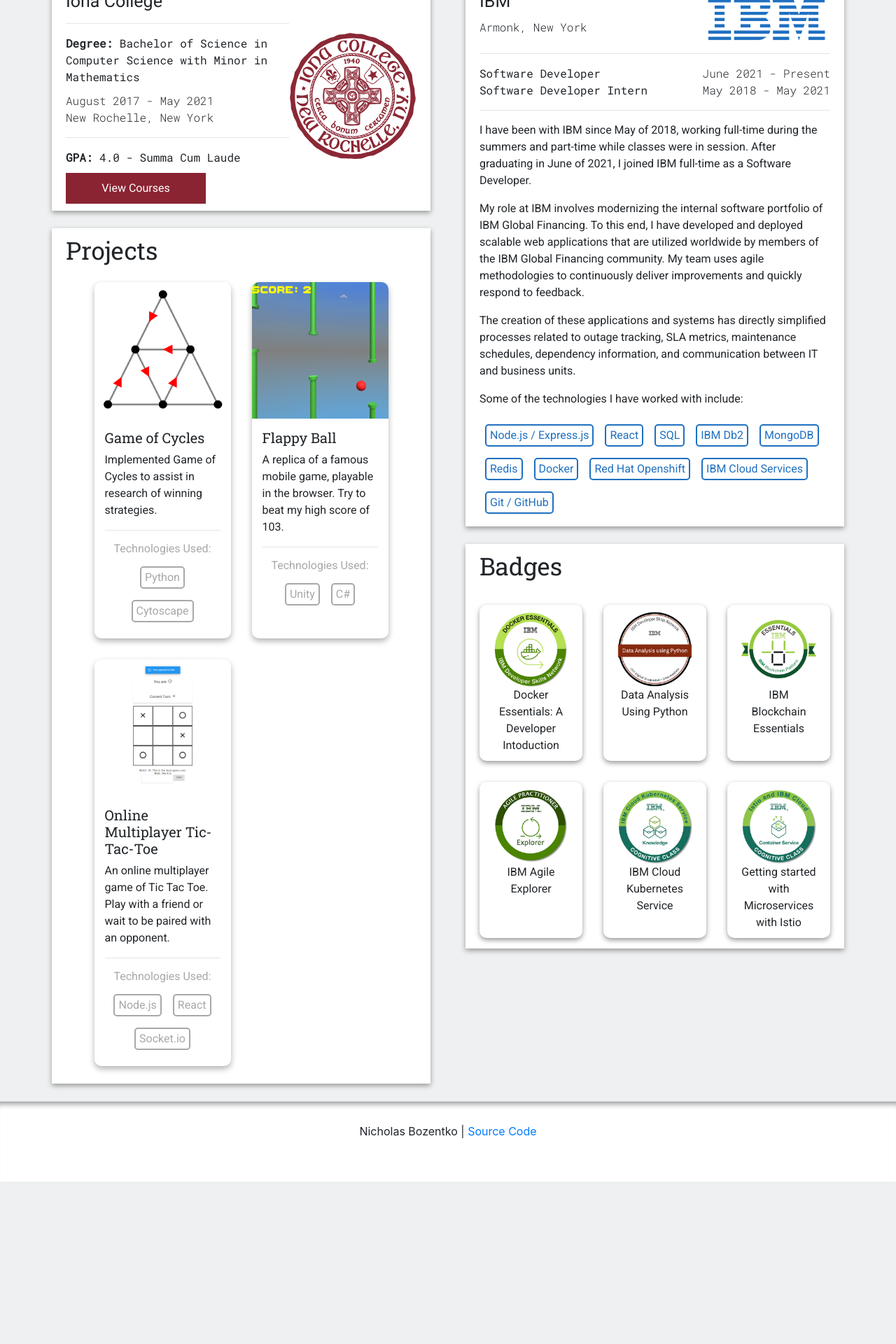
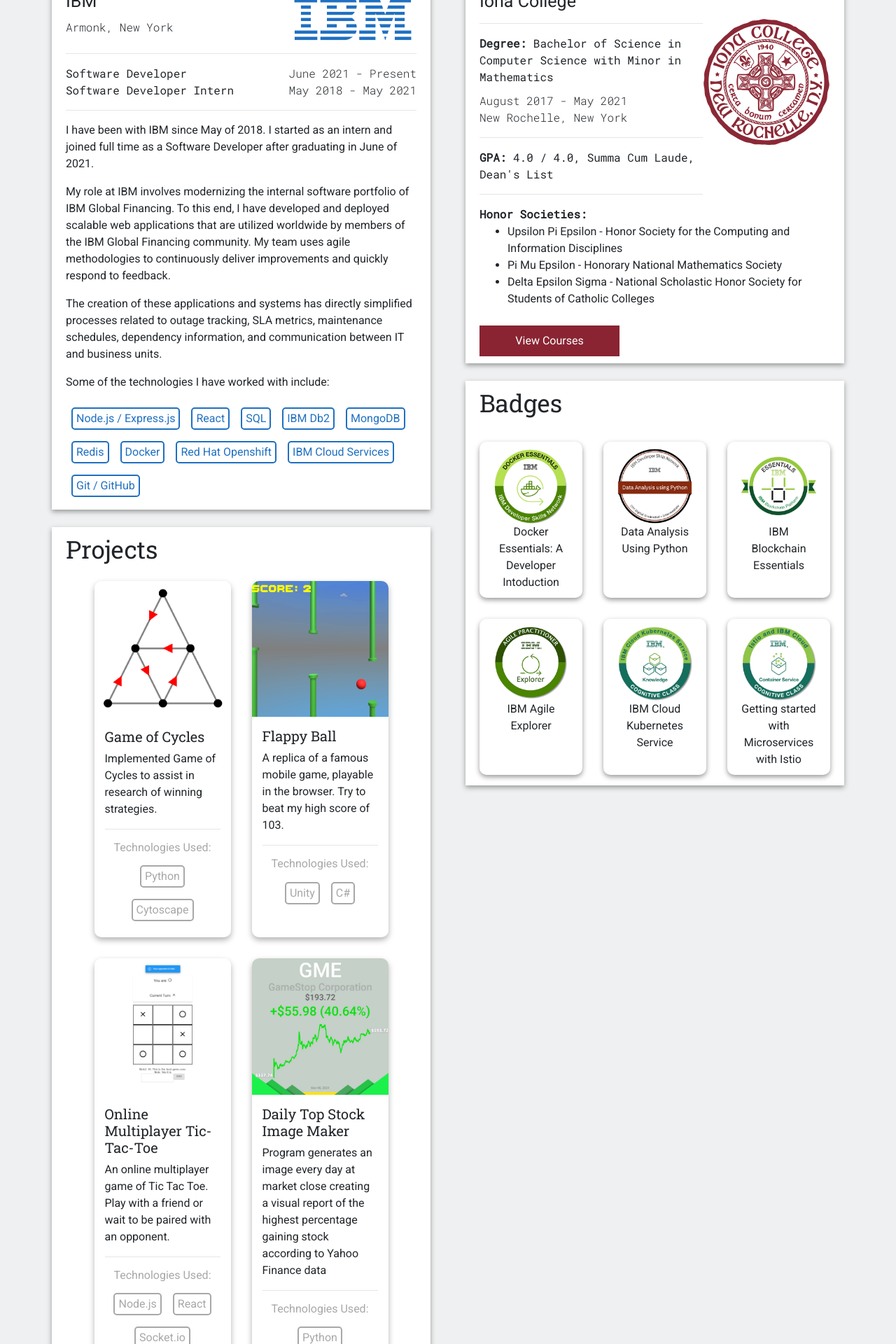
Before and after one commit to nickbozentko/nicholas-bozentko, a React app: page / in a window 1280 px wide. Shown: the part 240-2160 px from the top of the page at 70% size. Before the commit the page ends 1928 px from the top, so only its background shows below. Built offline with nearby package versions, Linux system fonts and the light colour scheme.

Commit message:
Added stock project. Switched positions of work and education. Added honor societies to education. Slightly changed wording of IBM experience

```diff
--- a/src/client/Home/EducationPanel.jsx
+++ b/src/client/Home/EducationPanel.jsx
@@ -36,7 +36,36 @@
                     <div style={{ fontFamily: 'Roboto Mono' }}>
                         <span style={{ fontWeight: 'bold' }}>
                             GPA:
-                        </span> 4.0 - Summa Cum Laude
+                        </span> 4.0 / 4.0, Summa Cum Laude, Dean's List
+                    </div>
+
+                    <hr />
+
+                </div>
+
+                <div style={{ display: 'flex', justifyContent: 'center' }}>
+                    <img
+                        src={ionaLogo}
+                        alt="Iona College Logo"
+                        style={{
+                            objectFit: 'scale-down',
+                            verticalAlign: 'center',
+                            maxHeight: '260px',
+                            maxWidth: '100%'
+                        }}
+                    />
+                </div>
+            </div>
+
+            <div>
+                <span style={{ fontWeight: 'bold', fontFamily: 'Roboto Mono' }}>
+                    Honor Societies:
+                </span>
+                <ul>
+                    <li>Upsilon Pi Epsilon - Honor Society for the Computing and Information Disciplines</li>
+                    <li>Pi Mu Epsilon - Honorary National Mathematics Society</li>
+                    <li>Delta Epsilon Sigma - National Scholastic Honor Society for Students of Catholic Colleges</li>
+                </ul>
             </div>
 
             <button
@@ -57,26 +86,11 @@
             >
                 View Courses
             </button>
-                </div>
-
-                <div style={{ display: 'flex', justifyContent: 'center' }}>
-                    <img
-                        src={ionaLogo}
-                        alt="Iona College Logo"
-                        style={{
-                            objectFit: 'scale-down',
-                            verticalAlign: 'center',
-                            maxHeight: '300px',
-                            maxWidth: '100%'
-                        }}
-                    />
-                </div>
 
             <ClassesModal
                 show={showClasses}
                 handleClose={handleClassesClose}
             />
-            </div>
         </Panel>
     );
 }
--- a/src/client/Home/Home.jsx
+++ b/src/client/Home/Home.jsx
@@ -37,13 +37,13 @@
 
                 <Row>
                     <Col xl>
-                        <EducationPanel />
+                        <WorkExperiencePanel />
 
                         <ProjectsPanel windowWidth={windowWidth} />
                     </Col>
 
                     <Col xl>
-                        <WorkExperiencePanel />
+                        <EducationPanel />
 
                         <CredentialsPanel />
                     </Col>
--- a/src/client/Home/ProjectsPanel.jsx
+++ b/src/client/Home/ProjectsPanel.jsx
@@ -7,12 +7,14 @@
 import gameOfCyclesImg from '../../../public/images/gameOfCycles.png';
 import flappyBallImg from '../../../public/images/flappyBall.png';
 import ticTacToeImg from '../../../public/images/ticTacToe.png';
+import stockGainImg from '../../../public/images/stockGainImg.png';
 
 const ProjectsPanel = props => {
     let { windowWidth } = props;
     let shrinkWidthMax = 1629;
     let shrinkWidthMin = 1200;
-    let cardsShouldBeSmaller = shrinkWidthMax >= windowWidth && shrinkWidthMin <= windowWidth;
+    let shrinkSizeForVerySmallScreens = 702;
+    let cardsShouldBeSmaller = (shrinkWidthMax >= windowWidth && shrinkWidthMin <= windowWidth) || windowWidth < shrinkSizeForVerySmallScreens;
     return(
         <Panel className="home-half-panel">
             <h2>Projects</h2>
@@ -79,6 +81,18 @@
                     ]}
                 />
 
+                <MediaCard
+                    imgSrc={stockGainImg}
+                    title="Daily Top Stock Image Maker"
+                    textContent="Program generates an image every day at market close creating a visual report of the highest percentage gaining stock according to Yahoo Finance data"
+                    links={[]}
+                    skills={[
+                        <SkillItem color="#A8A8A8">Python</SkillItem>,
+                        <SkillItem color="#A8A8A8">Matplotlib</SkillItem>,
+                        <SkillItem color="#A8A8A8">AWS Lambda</SkillItem>
+                    ]}
+                />
+
             </div>
         </Panel>
     )
--- a/src/client/Home/Typing.css
+++ b/src/client/Home/Typing.css
@@ -5,7 +5,7 @@
     /* animation-delay: 2s; */
     animation-iteration-count: 4.0;
     animation-timing-function: cubic-bezier(0,.65,.35,.99);
-    font-family: "Roboto Slab"
+    font-family: "Roboto Slab";
 }
 
 .blinkingCursorIntro {
--- a/src/client/Home/WorkExperiencePanel.jsx
+++ b/src/client/Home/WorkExperiencePanel.jsx
@@ -59,7 +59,7 @@
             <hr />
 
             <p>
-                I have been with IBM since May of 2018, working full-time during the summers and part-time while classes were in session. After graduating in June of 2021, I joined IBM full-time as a Software Developer.
+                I have been with IBM since May of 2018. I started as an intern and joined full time as a Software Developer after graduating in June of 2021.
             </p>
             <p>
                 My role at IBM involves modernizing the internal software portfolio of IBM Global Financing.
@@ -68,6 +68,7 @@
             </p>
             <p>
                 The creation of these applications and systems has directly simplified processes related to outage tracking, SLA metrics, maintenance schedules, dependency information, and communication between IT and business units.
+
             </p>
             <p>
                 Some of the technologies I have worked with include:
```
Also changed, not shown: public/images/stockGainImg.png (added). Lines whose indentation alone changed are shown as unchanged.
